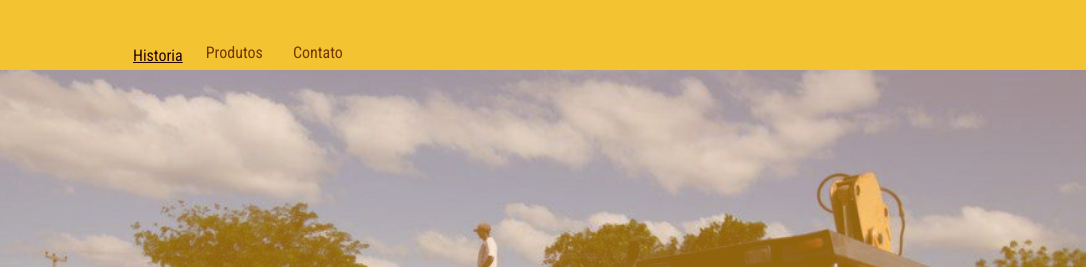
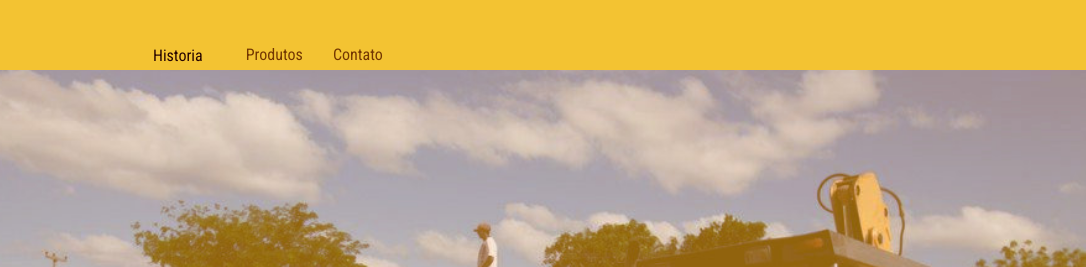
Before and after one commit to LimaBernardo212/Arquivos, a plain HTML site: page Arial-Lima/index.html in a window 1280 px wide. In both pictures the pointer is over the link "Historia". Shown: the top 267 px of the page, 194-1280 px from the left. Drawn offline with Linux system fonts and the light colour scheme.

Commit message:
Atualizei

```diff
--- a/Arial-Lima/style/style.css
+++ b/Arial-Lima/style/style.css
@@ -55,7 +55,7 @@ header > nav >a:hover{
     color: var(--cor05);
     padding: 3px;
     border-radius: 5px;
-    margin: 0px 20px;
+    margin: -2px 40px ;
 
 }
 a{
```
